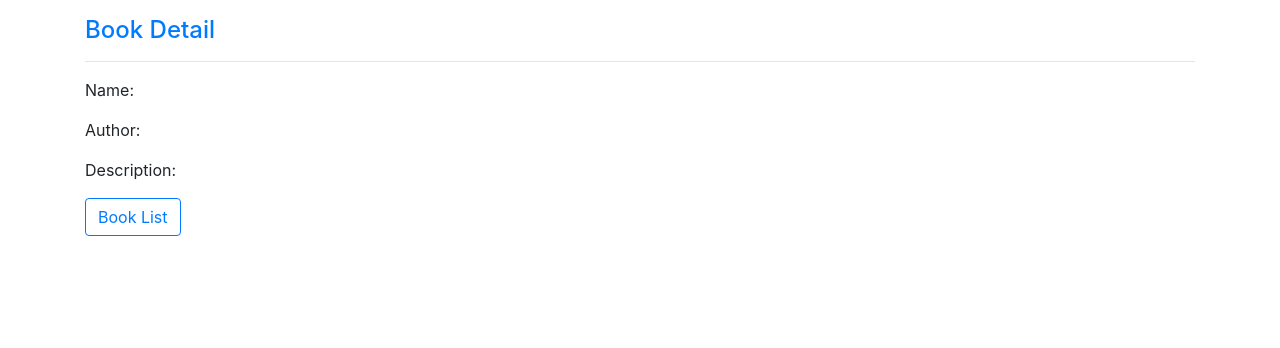
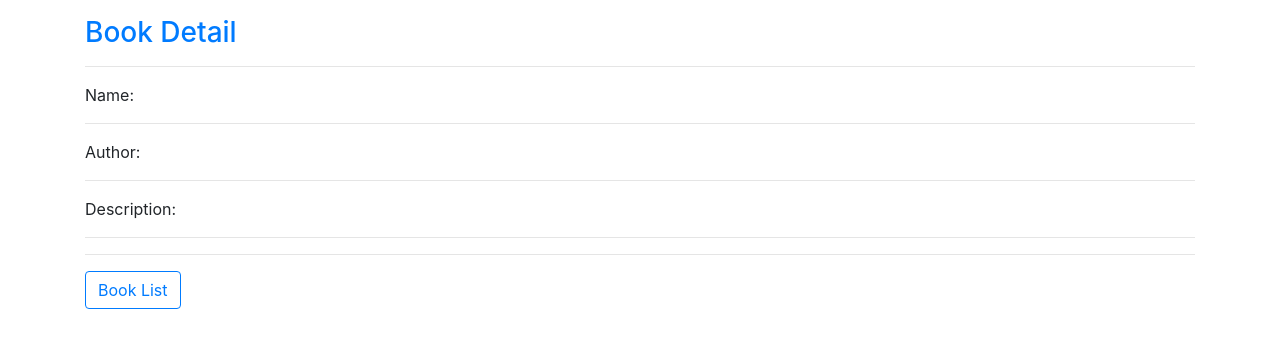
Before and after one commit to kennylam91/Angular_books_manager, an Angular app: page /book/1 in a window 1280 px wide. Shown: the top 348 px of the page. Built offline with nearby package versions, Linux system fonts and the light colour scheme; no server answers.

Commit message:
add Validator to ts and template

```diff
--- a/src/app/book-create/book-create.component.html
+++ b/src/app/book-create/book-create.component.html
@@ -1,16 +1,18 @@
-<h4>Create New Book</h4>
+<div class="mt-3">
+  <h3 class="text-primary">Create New Book</h3>
   <div class="p-3 border d-inline-block">
     <form class="form-group" [formGroup]="bookCreateForm" (ngSubmit)="createBook()">
       <div>
         <label> Title:
         </label>
-      <input class="form-control" type="text" formControlName="title">
-
+        <input class="form-control" type="text" formControlName="title"
+               [class.is-invalid]="bookCreateForm.controls.title.invalid &&(bookCreateForm.controls.title.touched ||bookCreateForm.controls.title.dirty)">
       </div>
       <div>
         <label> Author:
         </label>
-      <input class="form-control" type="text" formControlName="author">
+        <input class="form-control" type="text" formControlName="author"
+               [class.is-invalid]="bookCreateForm.controls.author.invalid &&(bookCreateForm.controls.author.touched||bookCreateForm.controls.author.dirty)">
       </div>
       <div>
         <label> Description:</label>
@@ -19,8 +21,10 @@
         </div>
       </div>
       <button class="btn btn-primary m-3" type="submit">Create</button>
-    <button class="btn btn-warning">
-      <a routerLink="/books">Cancel</a>
-    </button>
+      <a routerLink="/books">
+        <button class="btn btn-warning">Cancel</button>
+      </a>
+
     </form>
   </div>
+</div>
--- a/src/app/book-create/book-create.component.ts
+++ b/src/app/book-create/book-create.component.ts
@@ -1,6 +1,6 @@
 import {Component, OnInit} from '@angular/core';
 import {BookService} from '../book.service';
-import {FormBuilder, FormGroup} from '@angular/forms';
+import {FormBuilder, FormGroup, Validators} from '@angular/forms';
 import {Router} from '@angular/router';
 
 @Component({
@@ -16,8 +16,8 @@ export class BookCreateComponent implements OnInit {
 
   ngOnInit() {
     this.bookCreateForm = this.formBuilder.group({
-      title: [''],
-      author: [''],
+      title: ['', Validators.required],
+      author: ['', Validators.required],
       description: ['']
     });
   }
--- a/src/app/book-detail/book-detail.component.html
+++ b/src/app/book-detail/book-detail.component.html
@@ -1,10 +1,10 @@
 <div class="mt-3">
-  <h4 class="text-primary">Book Detail</h4>
+  <h3 class="text-primary">Book Detail</h3>
   <hr>
-  <p>Name: {{book.title}}</p>
-  <p>Author: {{book.author}}</p>
-  <p>Description: </p>
-  <p>{{book.description}}</p>
+  <p>Name: {{book.title}}</p><hr>
+  <p>Author: {{book.author}}</p><hr>
+  <p>Description: </p><hr>
+  <p>{{book.description}}</p><hr>
 </div>
 <button class="btn btn-outline-primary" type="submit">
   <a routerLink="/books">Book List</a>
--- a/src/app/book-list/book-list.component.html
+++ b/src/app/book-list/book-list.component.html
@@ -1,17 +1,18 @@
+<div class="mt-3">
+<h3 class="text-primary">All Book List</h3>
 <div class="row mt-3 p-0">
   <div class="col-sm-10">
-    <h3 class="text-primary">All Book List</h3>
-    <p>Total: {{books.length}} books</p>
+    <p class="text-info">Total: {{books.length}} books</p>
   </div>
   <div class="col-sm-2 mb-2 d-block w-100 text-right">
-    <button class="btn btn-outline-primary justify-content-end" type="submit">
-      <a routerLink="/book/create">Create Book</a>
+    <button class="btn btn-outline-warning justify-content-end" type="submit">
+      <a routerLink="/book/create" class="text-warning">Create Book</a>
     </button>
   </div>
 </div>
 <div>
-  <table class="table table-bordered text-center">
-    <thead>
+  <table class="table table-bordered text-center text-primary">
+    <thead class="text-dark">
     <td>#</td>
     <td>Name</td>
     <td>Author</td>
@@ -30,3 +31,4 @@
     </tr>
   </table>
 </div>
+</div>
```
Lines whose indentation alone changed are shown as unchanged.
